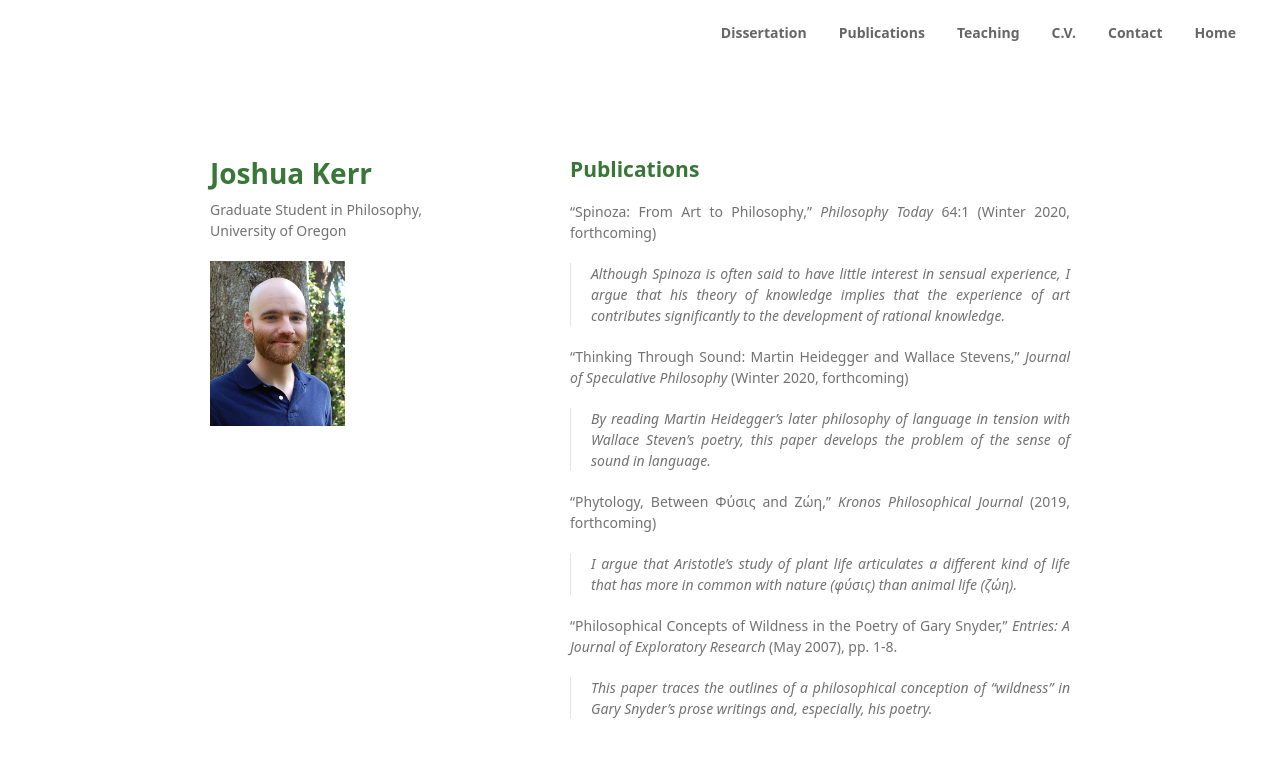
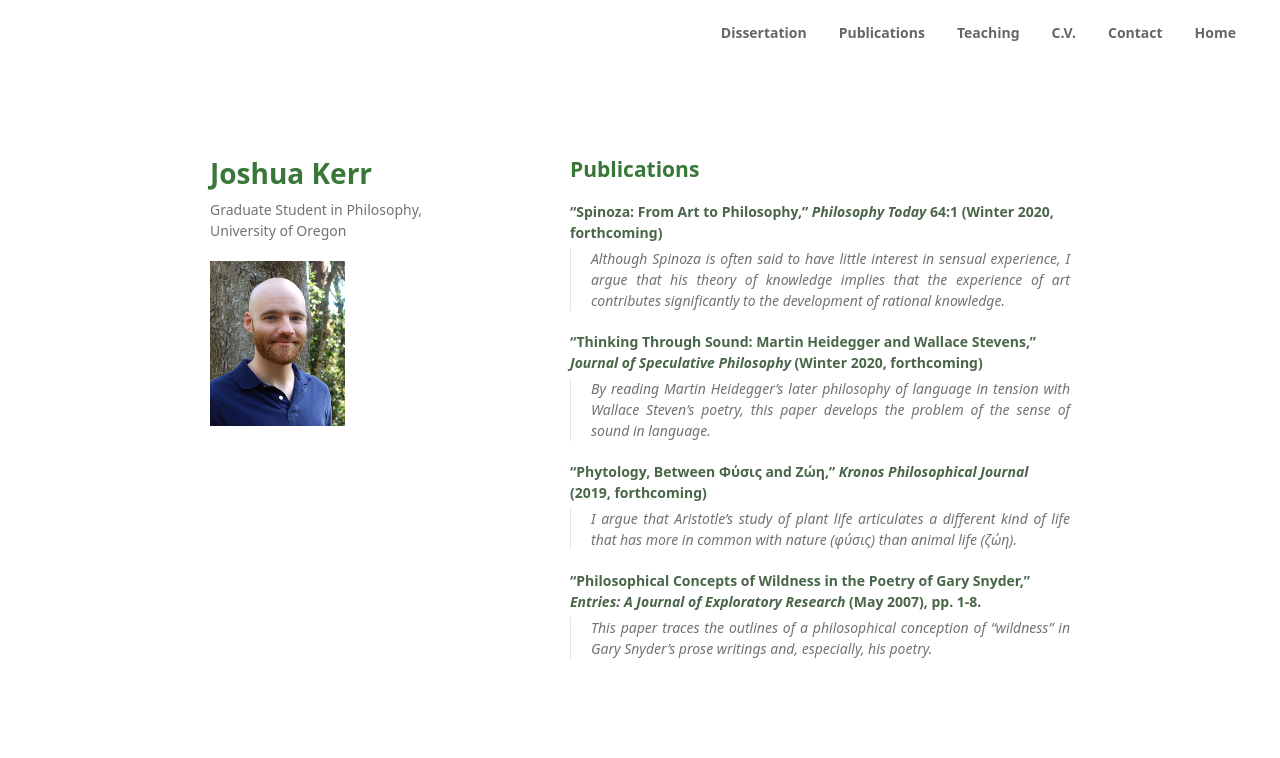
Before and after one commit to joshuakerr/joshuakerr.github.io.old, a Jekyll site: the page built from pages/publications.md, in a window 1280 px wide. Shown: the top 758 px of the page. Built offline with Jekyll 4.4.1, drawn with Linux system fonts in a browser that asks for light colours; a script that is not in the unit is left out.

Commit message:
formatting

```diff
--- a/pages/publications.md
+++ b/pages/publications.md
@@ -6,18 +6,18 @@
 
 ## Publications
 
-“Spinoza: From Art to Philosophy,” *Philosophy Today* 64:1 (Winter 2020, forthcoming)
+#### “Spinoza: From Art to Philosophy,” *Philosophy Today* 64:1 (Winter 2020, forthcoming)
 
 >Although Spinoza is often said to have little interest in sensual experience, I argue that his theory of knowledge implies that the experience of art contributes significantly to the development of rational knowledge.
 
-“Thinking Through Sound: Martin Heidegger and Wallace Stevens,” *Journal of Speculative Philosophy* (Winter 2020, forthcoming)
+#### “Thinking Through Sound: Martin Heidegger and Wallace Stevens,” *Journal of Speculative Philosophy* (Winter 2020, forthcoming)
 
 >By reading Martin Heidegger's later philosophy of language in tension with Wallace Steven's poetry, this paper develops the problem of the *sense* of *sound* in language.
 
-“Phytology, Between Φύσις and Ζώη,” *Kronos Philosophical Journal* (2019, forthcoming)
+#### “Phytology, Between Φύσις and Ζώη,” *Kronos Philosophical Journal* (2019, forthcoming)
 
 >I argue that Aristotle's study of plant life articulates a different kind of life that has more in common with nature (φύσις) than animal life (ζώη).
 
-“Philosophical Concepts of Wildness in the Poetry of Gary Snyder,” *Entries: A Journal of Exploratory Research* (May 2007), pp. 1-8.
+#### “Philosophical Concepts of Wildness in the Poetry of Gary Snyder,” *Entries: A Journal of Exploratory Research* (May 2007), pp. 1-8.
 
 >This paper traces the outlines of a philosophical conception of "wildness" in Gary Snyder's prose writings and, especially, his poetry.
```
